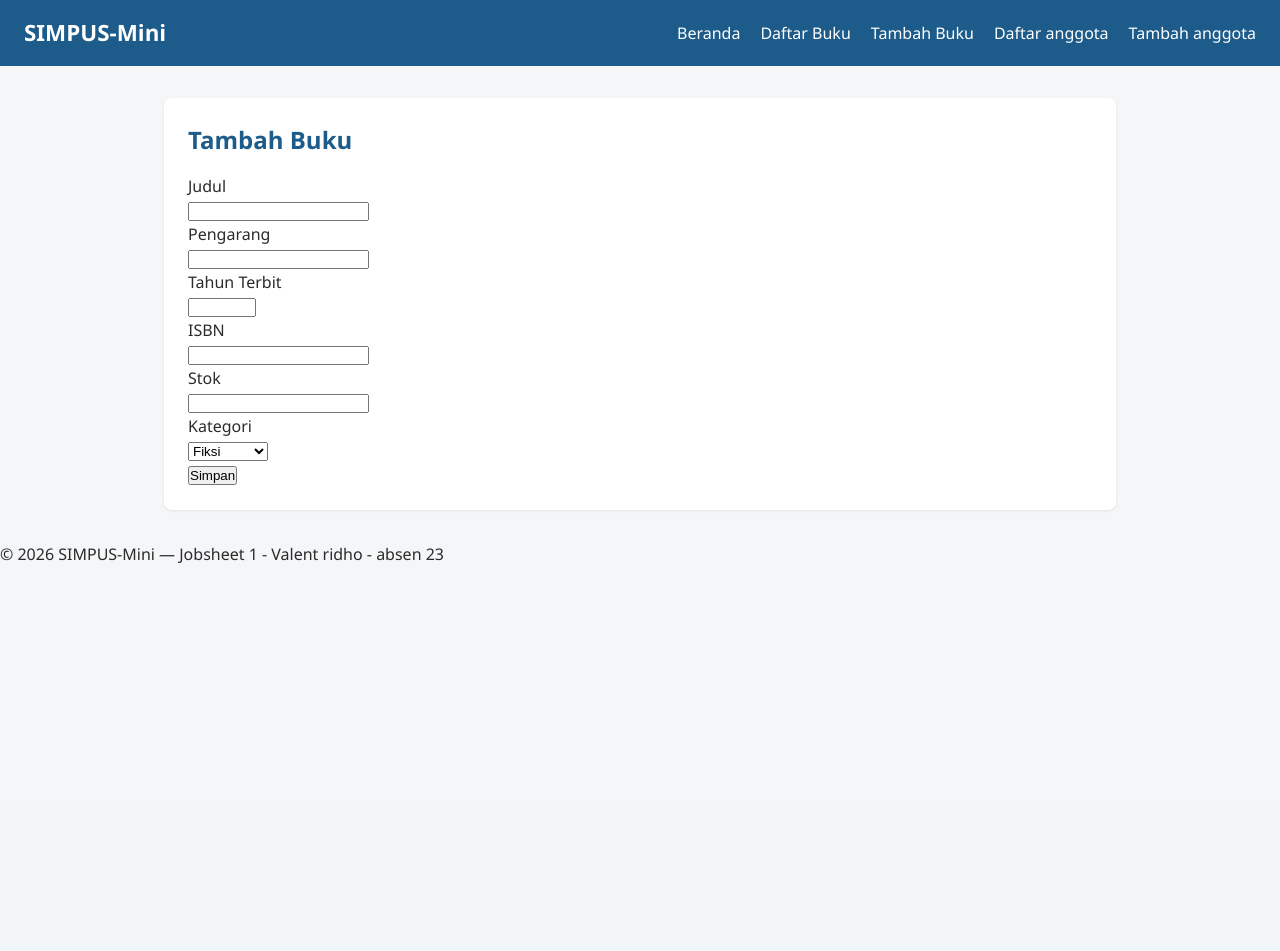
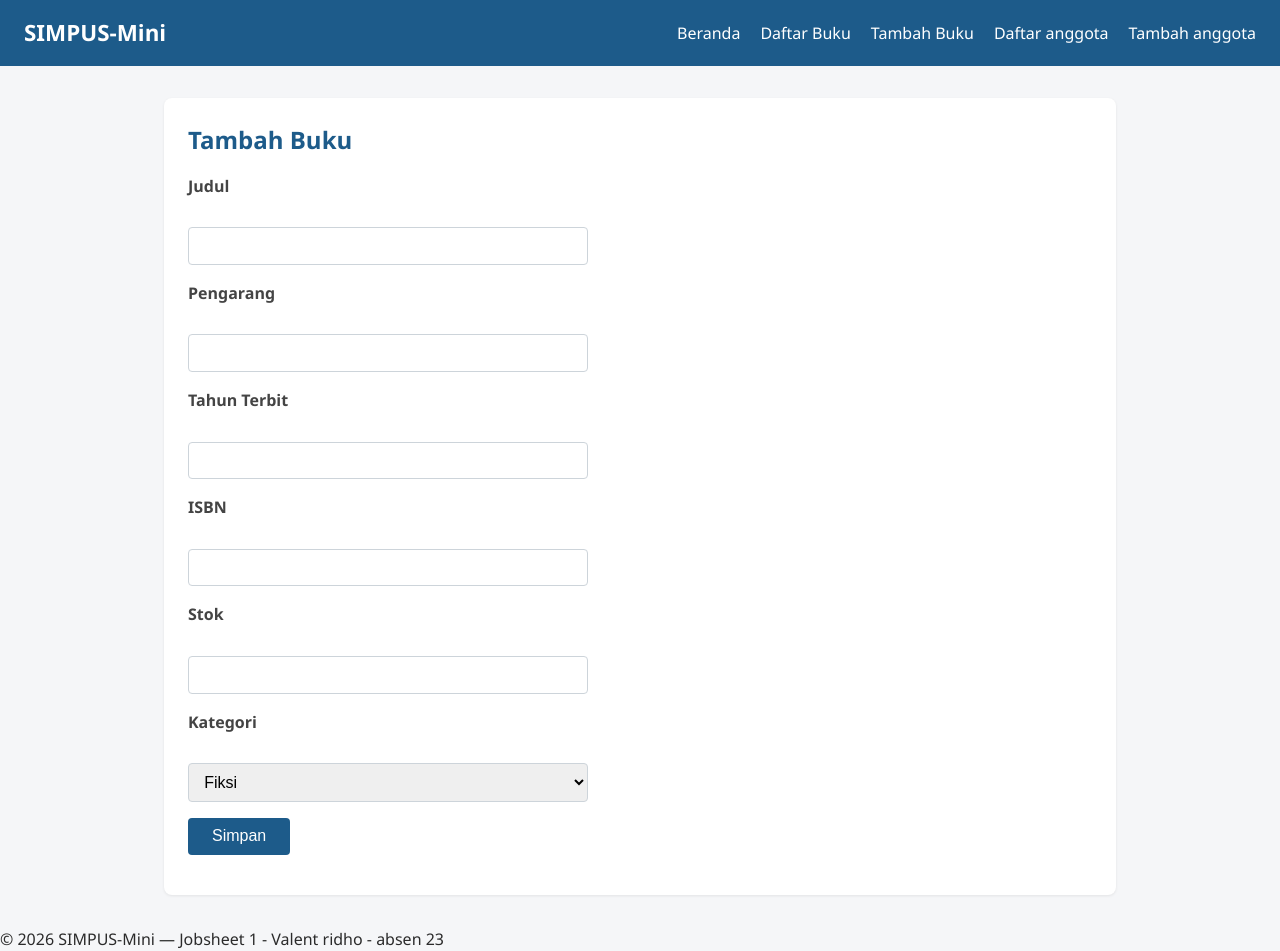
Before and after one commit to putraridhohd-cpu/23_PraktikDPW, a PHP site: page /buku/tambah.html in a window 1280 px wide. Before the commit the page ends 563 px from the top, so only its background shows below. Run offline with PHP 8.4, Linux system fonts and the light colour scheme.

Commit message:
Perciobaan 8 CSS: Styling Form

```diff
--- a/Jobsheet-01/style.css
+++ b/Jobsheet-01/style.css
@@ -150,3 +150,39 @@ td button:last-of-type {
     background-color: #d9534f;
     color: #fff;
 }
+
+/* ===== Form ===== */
+form p {
+    margin-bottom: 1rem;
+}
+
+form label {
+    display: block;
+    margin-bottom: 0.35rem;
+    font-weight: 600;
+    color: #444;
+}
+
+form input,
+form select {
+    width: 100%;
+    max-width: 400px;
+    padding: 0.55rem 0.7rem;
+    border: 1px solid #cdd4da;
+    border-radius: 4px;
+    font-size: 1rem;
+}
+
+form button[type="submit"] {
+    background-color: #1d5b8a;
+    color: #fff;
+    border: none;
+    padding: 0.6rem 1.5rem;
+    border-radius: 4px;
+    font-size: 1rem;
+    cursor: pointer;
+}
+
+form button[type="submit"]:hover {
+    background-color: #164869;
+}
```
